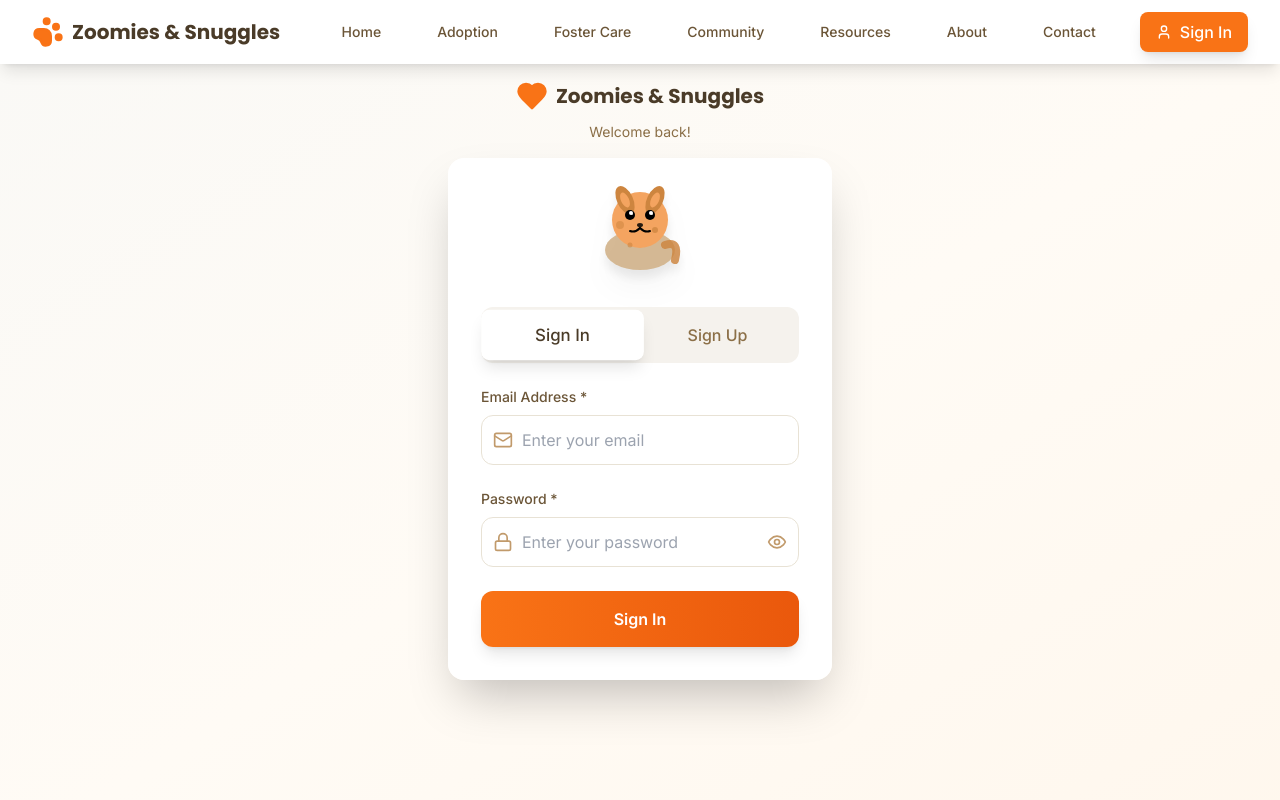
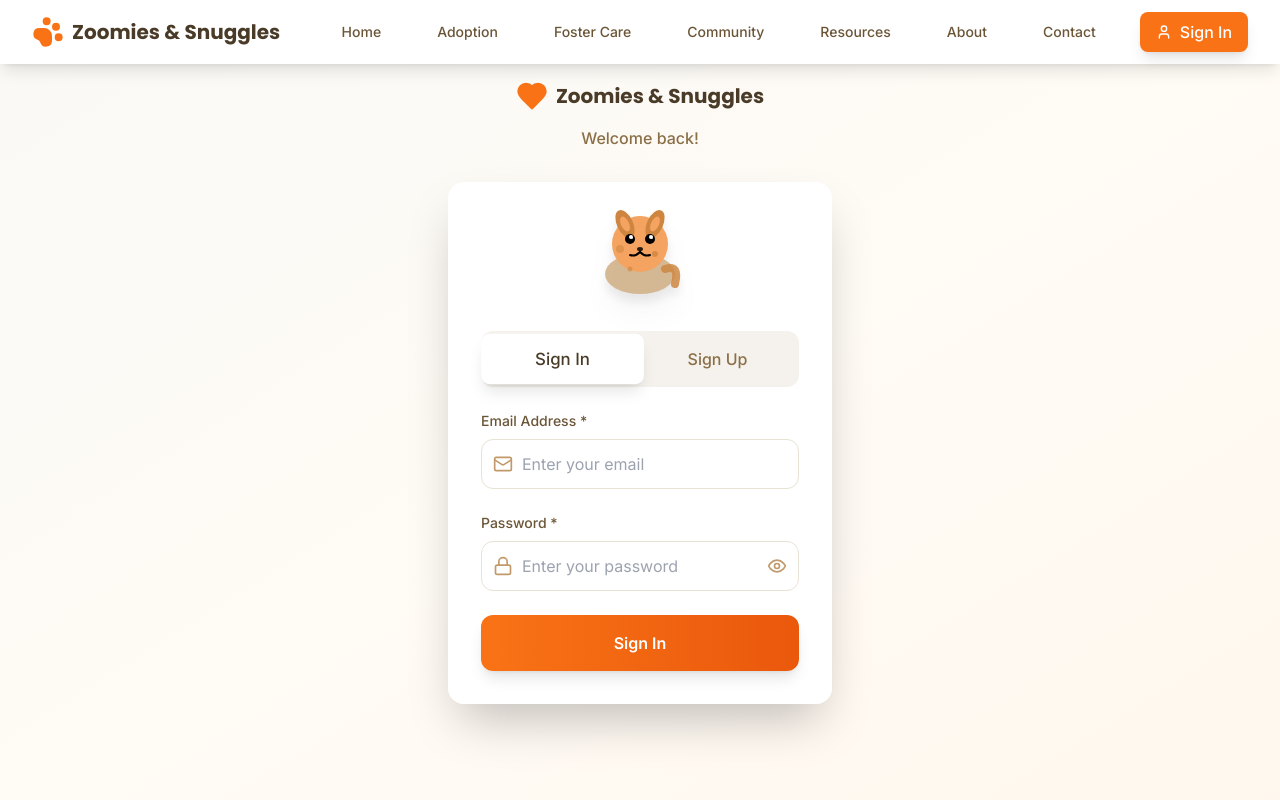
Before and after one commit to sahi19484/Zoomies-Snuggles, a React (Vite) app in the folder project/: page /auth in a window 1280 px wide. Shown: the top 800 px of the page. Built offline with nearby package versions, Linux system fonts and the light colour scheme.

Commit message:
Increase top margin to give more space for welcome text
cgen-5bcfa36defe842a8b9c6713e0456f16d

```diff
--- a/project/src/pages/Auth.tsx
+++ b/project/src/pages/Auth.tsx
@@ -433,14 +433,14 @@ const Auth = () => {
     <div className="min-h-screen bg-gradient-to-br from-primary-50 via-warm-50 to-secondary-50 py-4">
       <div className="max-w-md mx-auto px-4 sm:px-6 lg:px-8">
         {/* Logo */}
-        <div className="text-center mb-4">
+        <div className="text-center mb-8">
           <Link to="/" className="inline-flex items-center space-x-2">
             <Heart className="h-8 w-8 text-secondary-500 fill-current" />
             <span className="font-heading font-bold text-xl text-primary-800">
               Zoomies & Snuggles
             </span>
           </Link>
-          <p className="text-primary-600 mt-1 text-sm">
+          <p className="text-primary-600 mt-2 text-base font-medium">
             {isLogin ? 'Welcome back!' : 'Join our pet-loving community'}
           </p>
         </div>
```
